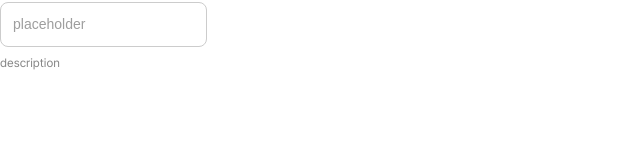
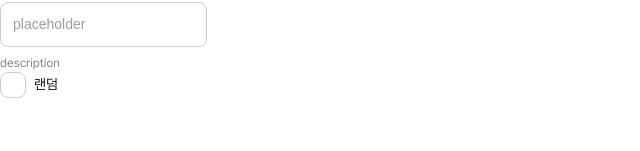
Before and after one commit to NafullNafull/Nafull-client, a React (Create React App) app: page /playground in a window 1280 px wide. Shown: the part 149-300 px from the top of the page, without its empty margins (0-640 px from the left). Built offline with nearby package versions, Linux system fonts and the light colour scheme.

Commit message:
feat: CheckBox component

```diff
--- /dev/null
+++ b/src/components/CheckBox.tsx
@@ -0,0 +1,60 @@
+import styled from 'styled-components';
+import { Body2 } from './Typography';
+
+interface CheckBoxProps {
+  name?: string;
+  checked: boolean;
+  onChange: (e: React.ChangeEvent<HTMLInputElement>) => void;
+  label?: string;
+}
+
+const CheckBox: React.FC<CheckBoxProps> = ({ name, checked, onChange, label }) => {
+  return (
+    <Wrapper>
+      <StyledCheckBox>
+        <input name={name} checked={checked} onChange={onChange} className="checkbox" type="checkbox" />
+        <label htmlFor={name} />
+      </StyledCheckBox>
+      {label && (
+        <Body2 element={'label'} htmlFor={name}>
+          {label}
+        </Body2>
+      )}
+    </Wrapper>
+  );
+};
+
+const Wrapper = styled.div`
+  display: flex;
+  align-items: center;
+  column-gap: 8px;
+`;
+const StyledCheckBox = styled.div`
+  width: 26px;
+  height: 26px;
+  position: relative;
+
+  .checkbox {
+    display: inline-block;
+    cursor: pointer;
+    width: 26px;
+    height: 26px;
+    border: 1px solid ${({ theme }) => theme.color.gray_200};
+    border-radius: 8px;
+  }
+  .checkbox:checked + label::after {
+    content: '';
+    background-image: url(/icons/check.svg);
+    background-size: contain;
+    background-position: center;
+    width: 16px;
+    height: 16px;
+    text-align: center;
+    position: absolute;
+    left: 5px;
+    top: 5px;
+    pointer-events: none;
+  }
+`;
+
+export default CheckBox;
--- a/src/pages/PlaygroundPage.tsx
+++ b/src/pages/PlaygroundPage.tsx
@@ -1,9 +1,11 @@
+import CheckBox from '../components/CheckBox';
 import TextField, { ValidationResult } from '../components/TextField';
 import { Body1, Title1, Title2 } from '../components/Typography';
 import React, { useState } from 'react';
 
 const PlaygroundPage: React.FC = () => {
   const [input, setInput] = useState('');
+  const [checked, setChecked] = useState(false);
   const inputValidator = (value: string): ValidationResult =>
     !value ? { isValid: false, error: '필수값입니다.' } : { isValid: true };
 
@@ -23,6 +25,7 @@ const PlaygroundPage: React.FC = () => {
         description="description"
         placeholder="placeholder"
       />
+      <CheckBox name="랜덤" label="랜덤" checked={checked} onChange={(e) => setChecked(e.target.checked)} />
     </div>
   );
 };
--- a/src/theme/GlobalStyle.tsx
+++ b/src/theme/GlobalStyle.tsx
@@ -26,6 +26,11 @@ const GlobalStyle = createGlobalStyle`
   *:focus-visible {
     outline: none;
   }
+
+  input {
+    appearance: none;
+    margin: 0;
+  }
 `;
 
 export type FontFamilyVariants = 'PretendardVariable' | 'SansitaOne';
```
Also changed, not shown: public/icons/check.svg (added).
